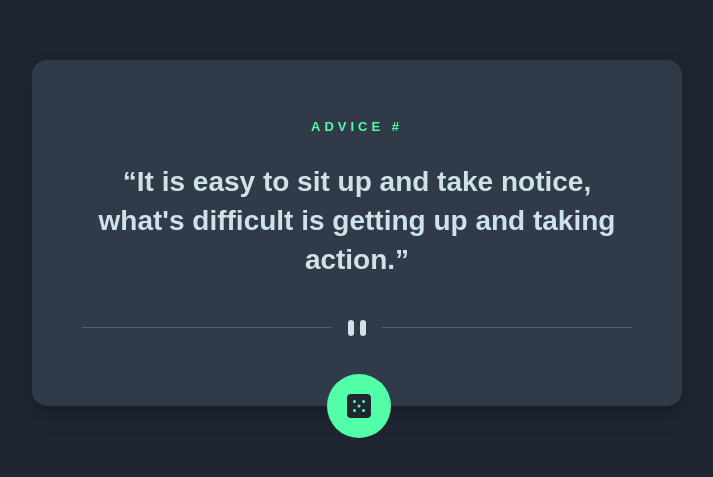
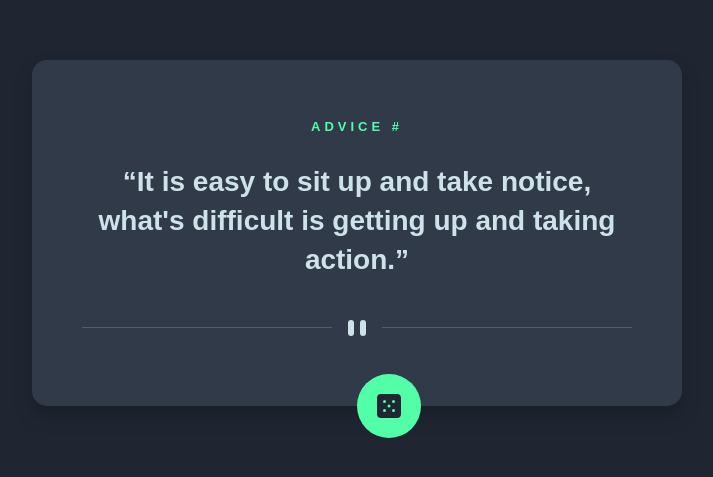
Before and after one commit to Ayganym-Akimzhan/Advice-generator, a plain HTML site: page index.html in a window 1280 px wide. Shown: the part 167-644 px from the top of the page, without its empty margins (283-996 px from the left). Drawn offline with Linux system fonts and the light colour scheme.

Commit message:
first commit

```diff
--- a/index.html
+++ b/index.html
@@ -87,7 +87,7 @@
         align-items: center;
         position: absolute;
         bottom: -32px;
-        left: 295px;
+        left: 50%;
         transition: 0.3s ease;
       }
 
```
